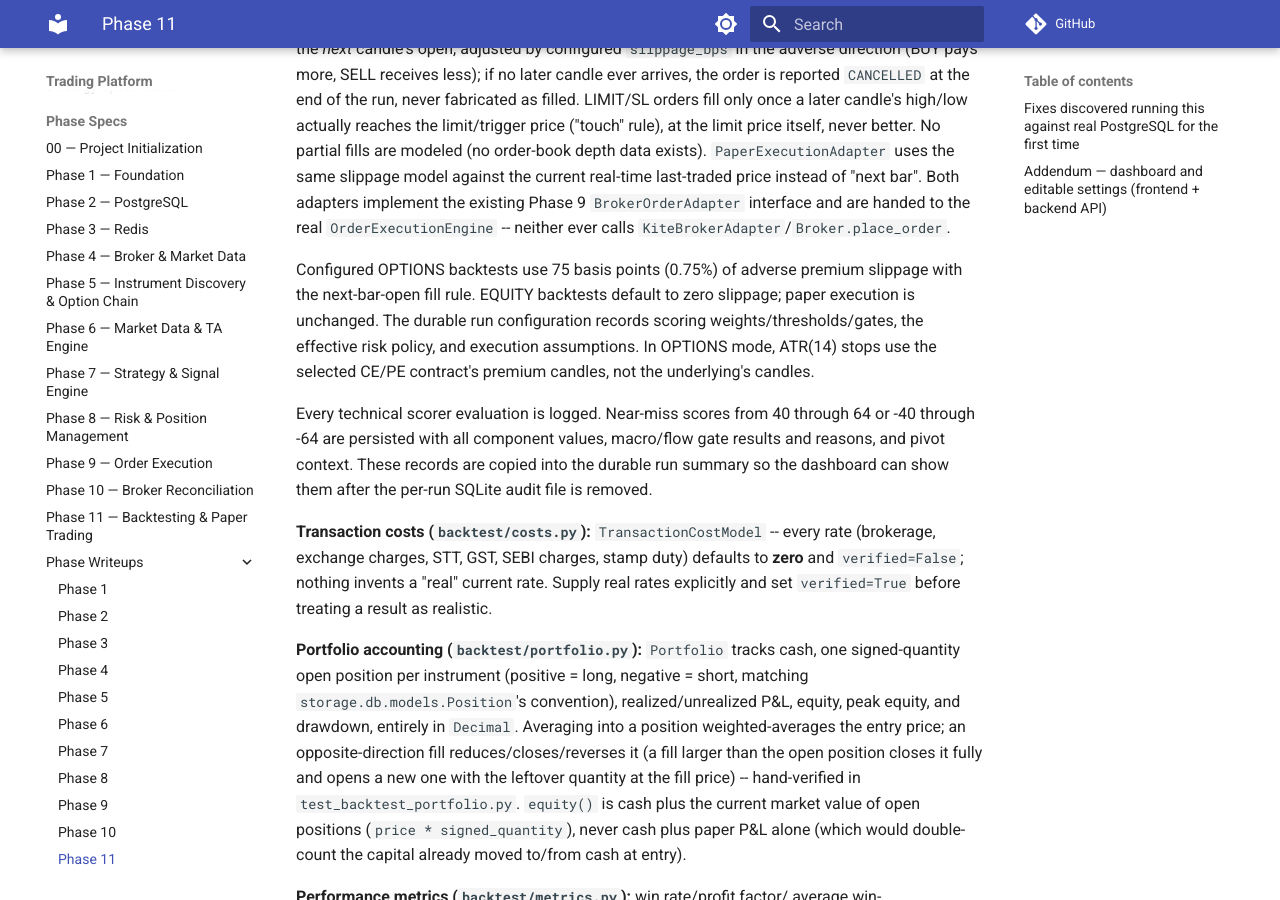
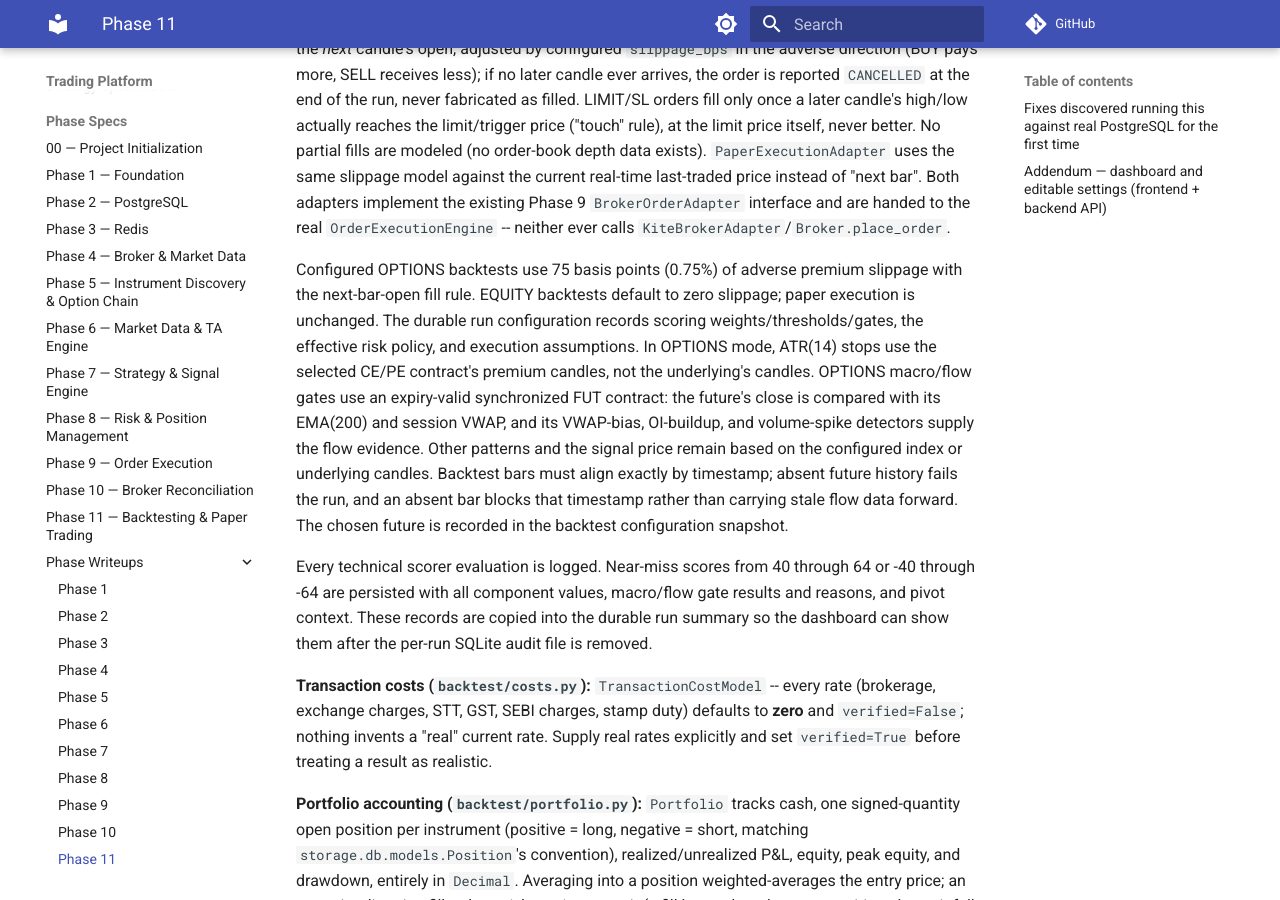
Before and after one commit to VictorG1422/docs, an MkDocs documentation site: the page built from docs/trading-platform/phases/phase-11-backtesting-paper.md, in a window 1280 px wide and 900 px high, scrolled down 1750 px. Built offline with MkDocs 1.6.1 and Material for MkDocs 9.7.7, drawn with Linux system fonts in a browser that asks for light colours; comment, search, counter and statistics services are not loaded.

Commit message:
Document futures-based options score gates
Document FUT as the OPTIONS macro/flow reference, its fail-closed alignment behavior, and backtest reference snapshot.

```diff
--- a/docs/trading-platform/phases/phase-11-backtesting-paper.md
+++ b/docs/trading-platform/phases/phase-11-backtesting-paper.md
@@ -100,6 +100,14 @@ to zero slippage; paper execution is unchanged. The durable run
 configuration records scoring weights/thresholds/gates, the effective risk
 policy, and execution assumptions. In OPTIONS mode, ATR(14) stops use the
 selected CE/PE contract's premium candles, not the underlying's candles.
+OPTIONS macro/flow gates use an expiry-valid synchronized FUT contract:
+the future's close is compared with its EMA(200) and session VWAP, and its
+VWAP-bias, OI-buildup, and volume-spike detectors supply the flow evidence.
+Other patterns and the signal price remain based on the configured index or
+underlying candles. Backtest bars must align exactly by timestamp; absent
+future history fails the run, and an absent bar blocks that timestamp rather
+than carrying stale flow data forward. The chosen future is recorded in the
+backtest configuration snapshot.
 
 Every technical scorer evaluation is logged. Near-miss scores from 40
 through 64 or -40 through -64 are persisted with all component values,
```
Also changed, not shown: docs/trading-platform/operations.md (+8 -0 lines).
